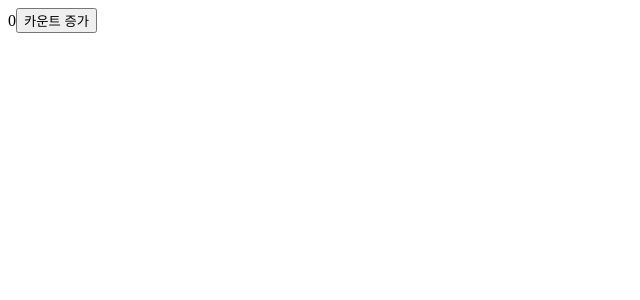
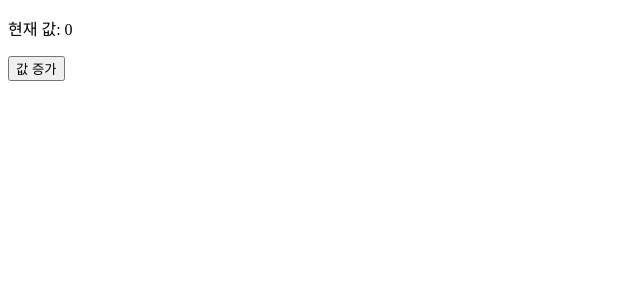
Before and after one commit to jeauk9060/tistory-blog, a Vue app in the folder vue/vue-base/: page / in a window 1280 px wide. Shown: the top 300 px of the page, without its empty margins (0-640 px from the left). Built offline with nearby package versions, Linux system fonts and the light colour scheme.

Commit message:
파일 위치변경

```diff
--- a/vue/vue-base/src/App.vue
+++ b/vue/vue-base/src/App.vue
@@ -5,7 +5,7 @@
 </template>
 
 <script setup>
-import ExampleRefReactive from './components/ExampleRefReactive.vue';
+import ExampleRefReactive from './components/refReactive/ExampleRefReactive.vue';
 </script>
 
 <style lang="scss" scoped></style>
--- a/vue/vue-base/src/components/ExampleRefReactive.vue
+++ /dev/null
@@ -1,20 +0,0 @@
-<template>
-  <div>
-    <span>{{ count }}</span>
-    <button @click="count++">카운트 증가</button>
-  </div>
-</template>
-
-<script>
-import { ref } from 'vue'
-export default {
-  setup() {
-    const count = ref(0)
-    return {
-
-
-      count
-    }
-  }
-}
-</script>
--- /dev/null
+++ b/vue/vue-base/src/components/refReactive/ExampleRefReactive.vue
@@ -0,0 +1,18 @@
+<template>
+  <div>
+    <p>현재 값: {{ count }}</p>
+    <button @click="increment">값 증가</button>
+  </div>
+</template>
+
+<script setup>
+import { ref } from 'vue';
+
+const count = ref(0);
+
+const increment = () => {
+  count.value++;
+};
+
+
+</script>
```
Also changed, not shown: vue/vue-base/src/components/compositionapi/ExampleCompositionAPI.vue (renamed from vue/vue-base/src/components/ExampleCompositionAPI.vue).
